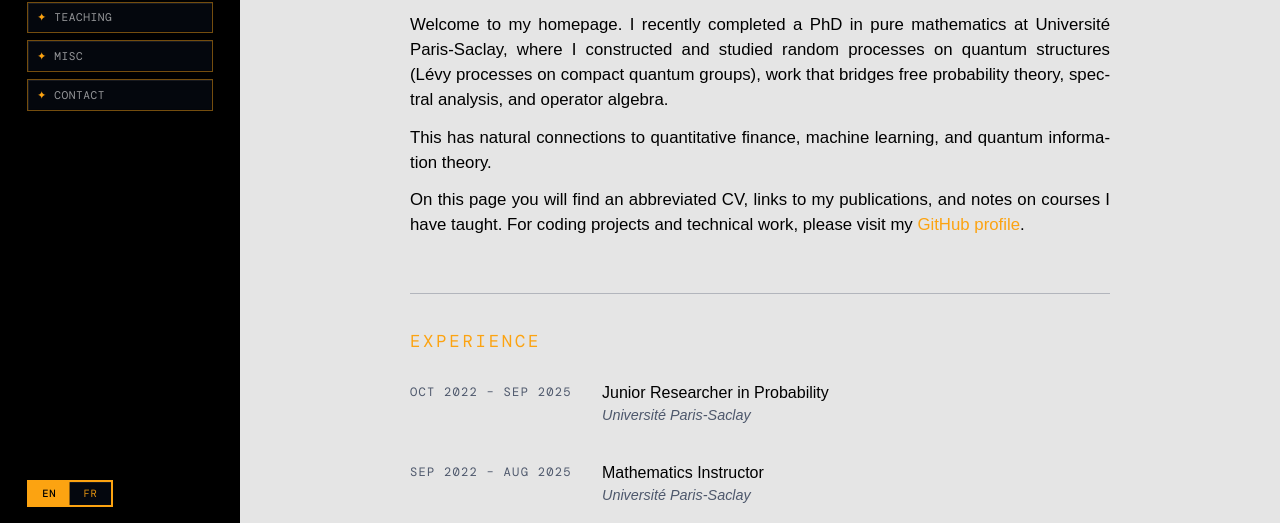
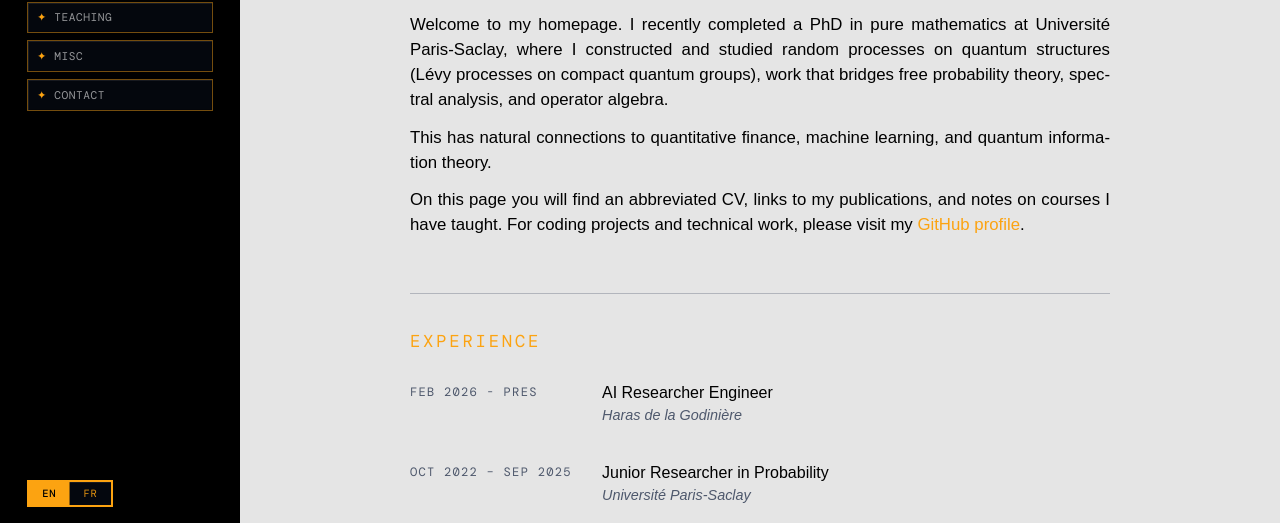
Before and after one commit to jeandelhaye/jeandelhaye.github.io, a plain HTML site: page index.html in a window 1280 px wide. Shown: the part 227-750 px from the top of the page. Drawn offline with nearby package versions, Linux system fonts and the light colour scheme; a web font is replaced by a local one.

Commit message:
Add AI Researcher Engineer experience entry
Added new experience entry for AI Researcher Engineer role.

```diff
--- a/index.html
+++ b/index.html
@@ -613,6 +613,15 @@
     <h2 data-lang="fr">Expérience</h2>
 
     <div class="entry">
+      <div class="entry-date">Feb 2026 - Pres</div>
+      <div>
+        <div class="entry-title" data-lang="en">AI Researcher Engineer</div>
+        <div class="entry-title" data-lang="fr">Ingénieur chercheur IA</div>
+        <div class="entry-org">Haras de la Godinière</div>
+      </div>
+    </div>
+
+    <div class="entry">
       <div class="entry-date">Oct 2022 – Sep 2025</div>
       <div>
         <div class="entry-title" data-lang="en">Junior Researcher in Probability</div>
```
